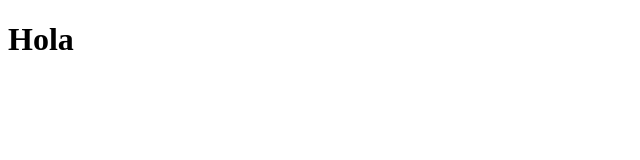
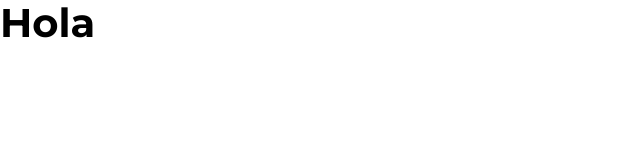
Before and after one commit to ssergiocr01/FestivalMusica, a website: page index.html in a window 1280 px wide. Shown: the whole page, without its empty margins (0-640 px from the left). Drawn offline with nearby package versions, Linux system fonts and the light colour scheme; files that its build step writes are made by us from their sources.

Commit message:
add-gulpfile

```diff
--- a/gulpfile.js
+++ b/gulpfile.js
@@ -86,4 +86,4 @@ exports.js = javascript;
 exports.imagenes = imagenes;
 exports.versionWebp = versionWebp;
 exports.versionAvif = versionAvif;
-exports.dev = parallel( imagenes, versionWebp, versionAvif, javascript, dev) ;
+exports.dev = parallel( imagenes, versionWebp, versionAvif, javascript, dev);
--- a/index.html
+++ b/index.html
@@ -8,6 +8,8 @@
     <link rel="preconnect" href="https://fonts.googleapis.com">
     <link rel="preconnect" href="https://fonts.gstatic.com" crossorigin>
     <link href="https://fonts.googleapis.com/css2?family=Montserrat:wght@300;400;700;900&display=swap" rel="stylesheet">
+
+    <link rel="stylesheet" href="build/css/app.css">
 </head>
 <body>
     <h1>Hola</h1>
```
